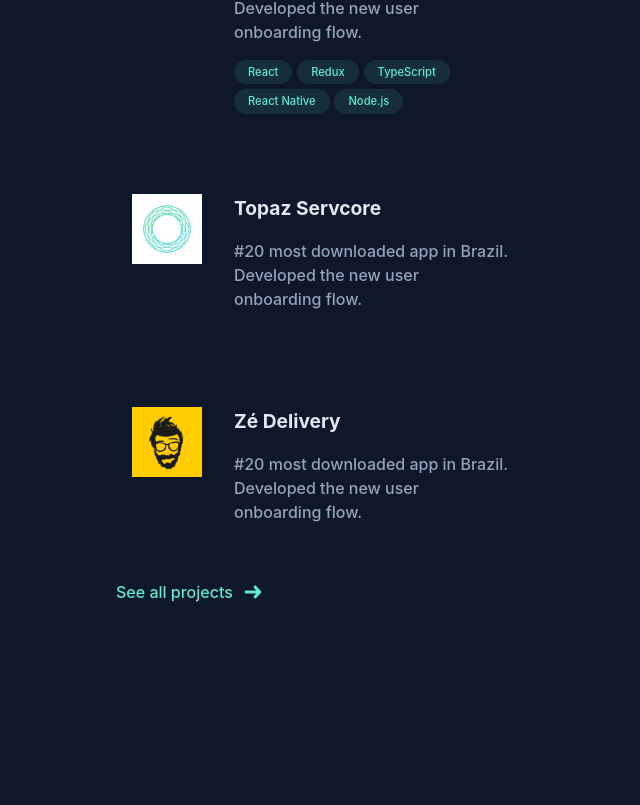
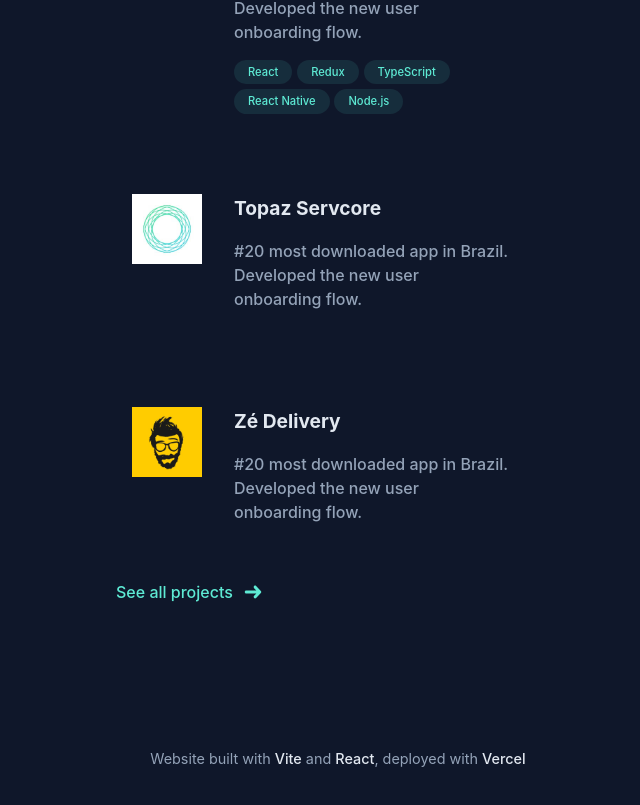
Before and after one commit to eduardo-takeo/v3, a React (Vite) app: page / in a window 1280 px wide. Shown: the part 2262-3067 px from the top of the page, without its empty margins (524-1164 px from the left). Before the commit the page ends 2962 px from the top, so only its background shows below. Built offline with nearby package versions, Linux system fonts and the light colour scheme.

Commit message:
feat: add footer to main page

```diff
--- a/public/locales/en/translation.json
+++ b/public/locales/en/translation.json
@@ -12,6 +12,7 @@
   "feed": {
     "summary": "Frontend Developer with 5 Years of Experience\n\nReact Skilled professional with solid experience in developing modern and responsive user interfaces using React and its ecosystem.\n\n Proficient in JavaScript, TypeScript, HTML, CSS, and libraries such as Redux and Styled-Components, with a strong understanding of agile methodologies (Scrum/Kanban).\n\n Focused on building high-performance applications with excellent user experiences, collaborating with cross-functional teams to deliver innovative solutions. Proactive, with strong problem-solving skills and a commitment to staying updated on technological trends to apply best practices in frontend development."
   },
+  "footer": "Website built with <viteLink>Vite</viteLink> and <reactLink>React</reactLink>, deployed with <vercelLink>Vercel</vercelLink>",
   "projects": {
     "table": {
       "title": "All projects",
--- a/public/locales/pt/translation.json
+++ b/public/locales/pt/translation.json
@@ -12,6 +12,7 @@
   "feed": {
     "summary": "Desenvolvedor Frontend com 5 anos de experiência em React Profissional com sólida experiência no desenvolvimento de interfaces modernas e responsivas utilizando React e seu ecossistema. Possuo habilidades avançadas em JavaScript, TypeScript, HTML, CSS e bibliotecas como Redux e Styled-Components, além de experiência em metodologias ágeis (Scrum/Kanban). Focado em criar aplicações de alto desempenho e excelente experiência do usuário, colaborando com equipes multidisciplinares para entregar soluções inovadoras. Proativo, com forte capacidade de resolver problemas e acompanhar tendências tecnológicas para implementar as melhores práticas em desenvolvimento frontend."
   },
+  "footer": "Website construído com <viteLink>Vite</viteLink> e <reactLink>React</reactLink>, publicado com <vercelLink>Vercel</vercelLink>",
   "projects": {
     "table": {
       "title": "Todos os projetos",
--- a/src/views/home/Home.scss
+++ b/src/views/home/Home.scss
@@ -15,13 +15,12 @@
   top: 0;
 
   &__presentation-card {
-    > h1 {
+    >h1 {
       font-size: 2.8rem;
     }
   }
 
-  &__navbar {
-  }
+  &__navbar {}
 
   &__social {
     display: flex;
@@ -53,7 +52,7 @@
     gap: 0.5rem;
     color: $teal;
 
-    & > svg {
+    &>svg {
       width: 1.5rem;
       height: 1.5rem;
       fill: $teal;
@@ -63,9 +62,25 @@
     &:hover {
       text-decoration: underline;
 
-      & > svg {
+      &>svg {
         transform: translateX(4px);
       }
     }
   }
 }
+
+.footer {
+  margin-top: 9rem;
+  color: $white-400;
+  font-size: 0.9rem;
+  float: right;
+
+  >a {
+    color: $white-800;
+    text-decoration: none;
+
+    &:hover {
+      color: $white-1000;
+    }
+  }
+}
--- a/src/views/home/Home.tsx
+++ b/src/views/home/Home.tsx
@@ -1,4 +1,4 @@
-import { useTranslation } from "react-i18next";
+import { Trans, useTranslation } from "react-i18next";
 import "./Home.scss";
 import { experiences, projects, socials } from "@/content";
 import IconLink from "@/components/IconLink/IconLink";
@@ -75,6 +75,35 @@
             <RightArrowIcon />
           </Link>
         </div>
+
+        <footer className="footer">
+          <Trans
+            i18nKey="footer"
+            components={{
+              viteLink: (
+                <a
+                  href="https://vite.dev/"
+                  target="_blank"
+                  rel="noopener noreferrer"
+                />
+              ),
+              reactLink: (
+                <a
+                  href="https://react.dev"
+                  target="_blank"
+                  rel="noopener noreferrer"
+                />
+              ),
+              vercelLink: (
+                <a
+                  href="https://vercel.com/"
+                  target="_blank"
+                  rel="noopener noreferrer"
+                />
+              ),
+            }}
+          />
+        </footer>
       </section>
     </main>
   );
```
